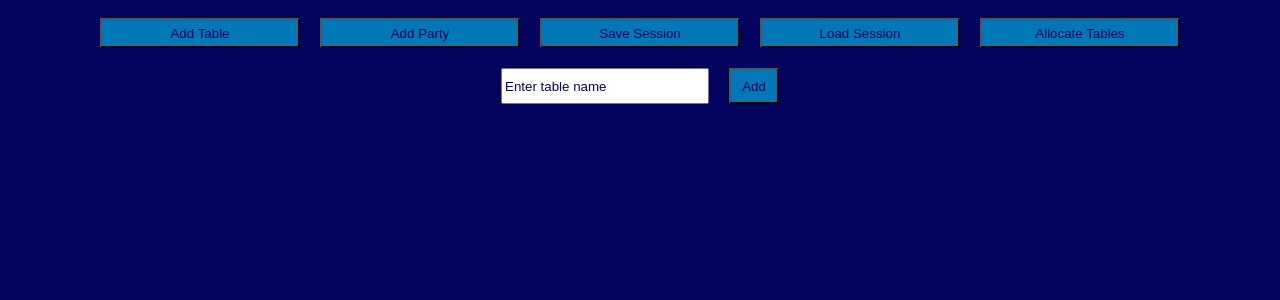
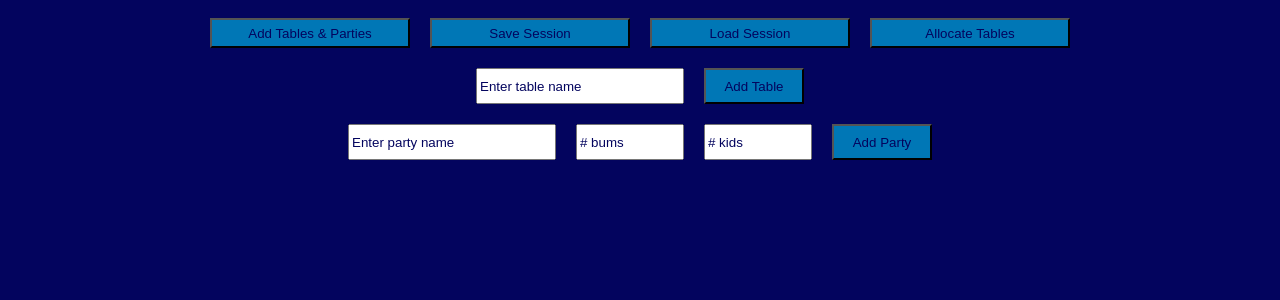
Before and after one commit to NickBrownMaths/seatingplan, a React (Create React App) app: page / in a window 1280 px wide. Shown: the top 300 px of the page. Built offline with nearby package versions, Linux system fonts and the light colour scheme.

Commit message:
added party creation form and party array

```diff
--- a/src/App.css
+++ b/src/App.css
@@ -11,7 +11,7 @@
   --height: 30px;
   --width: 200px;
   --widthBig: 300px;
-  --widthSmall: 50px;
+  --widthSmall: 100px;
   --margin: 10px;
 }
 
@@ -54,10 +54,16 @@ body {
 
 .FormInput {
   min-width: var(--width);
+  max-width: var(--width);
   min-height: var(--height);
   margin: var(--margin);
 }
-
+.FormInputSmall {
+  min-width: var(--widthSmall);
+  max-width: var(--widthSmall);
+  min-height: var(--height);
+  margin: var(--margin);
+}
 .FormButton {
   min-width: var(--widthSmall);
   min-height: var(--height);
--- a/src/App.js
+++ b/src/App.js
@@ -21,6 +21,12 @@ function App() {
   }, [tableTemp]);
 
   useEffect(() => {
+    if (partyTemp !== 0) {
+      setPartyList(partyList => [...partyList, partyTemp]);
+    }
+  }, [partyTemp]);
+
+  useEffect(() => {
     if (tableKill !== null) {
       let newList = tableList;
       newList.splice(tableKill, 1);
@@ -29,11 +35,10 @@ function App() {
     }
   }, [tableKill]);
 
-
+  console.log(partyList);
 
   let buttons = [];
-  buttons.push([() => setCurrentPage('addTable'), 'Add Table',]);
-  buttons.push([() => setCurrentPage('addParty'), 'Add Party',]);
+  buttons.push([() => setCurrentPage('addTable'), 'Add Tables & Parties',]);
   buttons.push([() => setCurrentPage('saveSesh'), 'Save Session',]);
   buttons.push([() => setCurrentPage('loadSesh'), 'Load Session',]);
   buttons.push([() => setCurrentPage('allocate'), 'Allocate Tables',]);
@@ -46,6 +51,9 @@ function App() {
         setTableList={setTableList} tableList={tableList}
         setTableTemp={setTableTemp}
         setTableKill={setTableKill}
+        setPartyList={setPartyList} partyList={partyList}
+        setPartyTemp={setPartyTemp}
+        setPartyKill={setPartyKill}
       />
     </div>
   );
--- a/src/PageAddTable.js
+++ b/src/PageAddTable.js
@@ -1,3 +1,4 @@
+import PartyForm from "./PartyForm";
 import TableForm from "./TableForm";
 import TableList from "./TableList";
 
@@ -5,9 +6,12 @@ function PageAddTable(props) {
   return (
     <div>
       <TableForm
-        placeholder={'Enter table name'}
         setTableList={props.setTableList} tableList={props.tableList}
         setTableTemp={props.setTableTemp}
+      />
+      <PartyForm
+      setPartyList={props.setPartyList} partyList={props.partyList}
+      setPartyTemp={props.setPartyTemp}
       />
       <TableList
         tableList={props.tableList}
--- a/src/PageBodyDecider.js
+++ b/src/PageBodyDecider.js
@@ -7,6 +7,9 @@ function PageBodyDecider(props) {
         setTableList={props.setTableList} tableList={props.tableList}
         setTableTemp={props.setTableTemp}
         setTableKill={props.setTableKill}
+        setPartyList={props.setPartyList} partyList={props.partyList}
+        setPartyTemp={props.setPartyTemp}
+        setPartyKill={props.setPartyKill}
       />
     )
   }
--- /dev/null
+++ b/src/PartyForm.js
@@ -0,0 +1,17 @@
+import { useForm } from 'react-hook-form';
+
+function PartyForm(props) {
+
+  const { register, handleSubmit } = useForm();
+
+  return (
+    <form className='Form' onSubmit={handleSubmit ((data) => {props.setPartyTemp({NAME: data.name, BUMS: data.bums, KIDS: data.kids, })})}>
+      <input {...register('name')} placeholder='Enter party name' className='FormInput' />
+      <input {...register('bums')} placeholder='# bums' className='FormInputSmall' type='number'/>
+      <input {...register('kids')} placeholder='# kids' className='FormInputSmall' type='number'/>
+      <input className='FormButton' type='submit' value='Add Party' />
+    </form>
+  )
+}
+
+export default PartyForm;
--- a/src/TableForm.js
+++ b/src/TableForm.js
@@ -6,8 +6,8 @@ function TableForm(props) {
 
   return (
     <form className='Form' onSubmit={handleSubmit((data) => { props.setTableTemp({NAME: data.tableName, BUMS: 0, KIDS: 0, }) })}>
-      <input {...register('tableName')} placeholder={props.placeholder} className='FormInput' />
-      <input className='FormButton' type='submit' value='Add' />
+      <input {...register('tableName')} placeholder={'Enter table name'} className='FormInput' />
+      <input className='FormButton' type='submit' value='Add Table' />
     </form>
   )
 }
```
Also changed, not shown: src/DoubleForm.js (deleted, +0 -18 lines), src/Party.js (added, +13 -0 lines).
